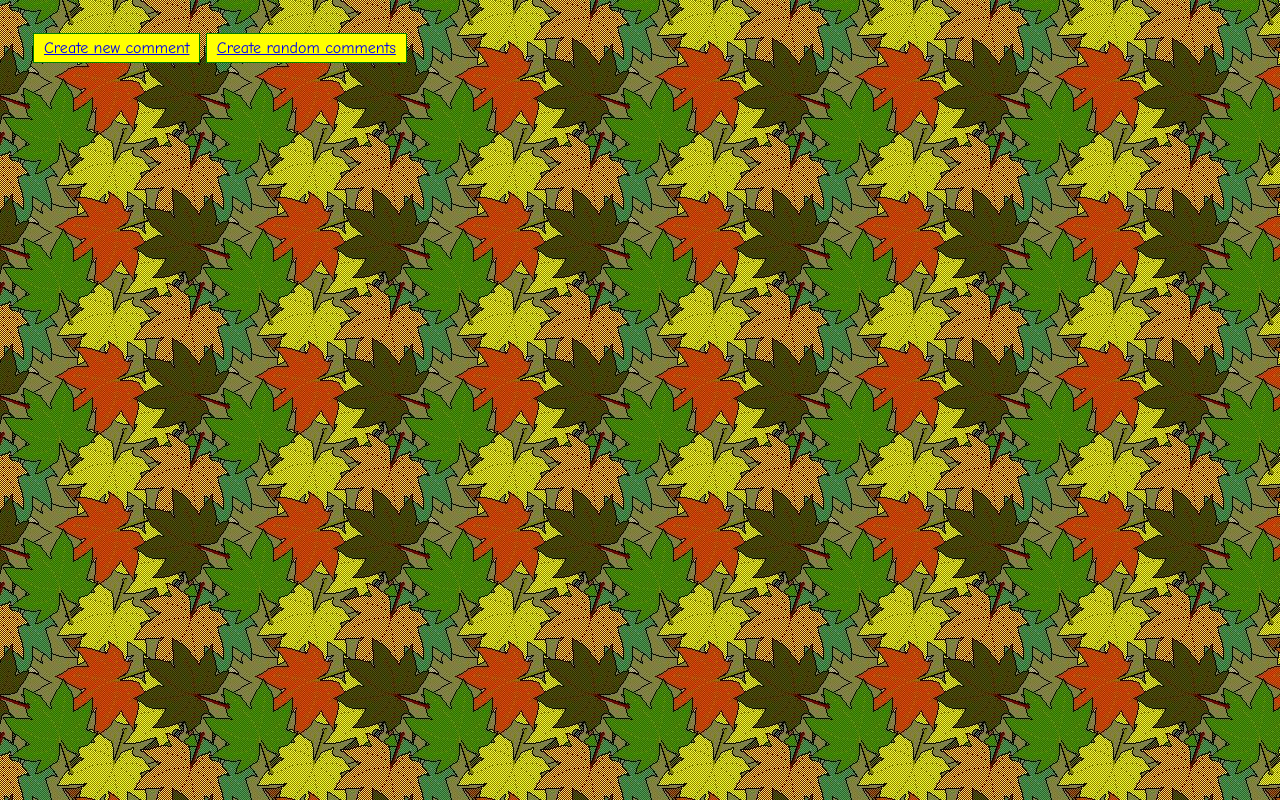
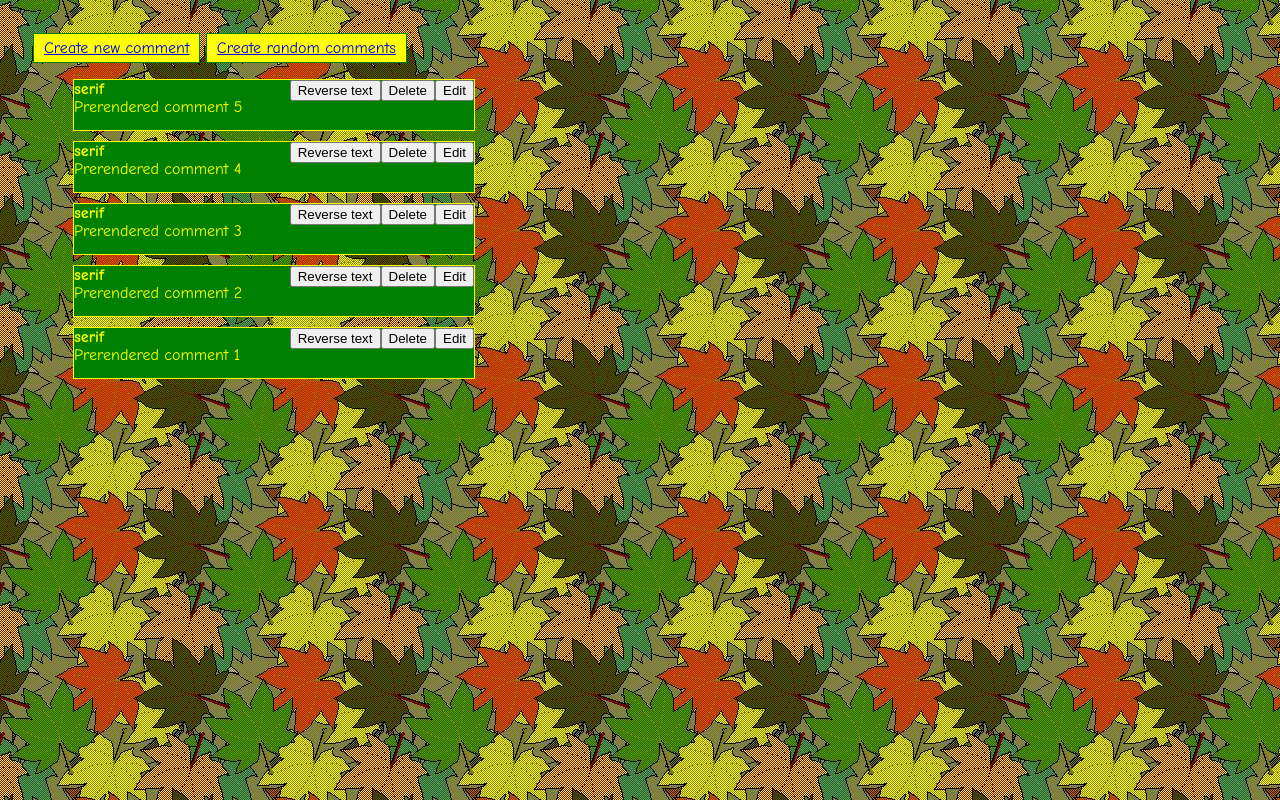
Before and after one commit to aurbano/backbone-demo, a plain HTML site: page index.html in a window 1280 px wide. Drawn offline with Linux system fonts and the light colour scheme.

Commit message:
All tasks done

```diff
--- a/index.html
+++ b/index.html
@@ -36,7 +36,40 @@
 		<div id="application">
 			<a href="#" class="newcomment button">Create new comment</a>
 			<a href="#" class="randomcomment button">Create random comments</a>
-			<ul class="commentlist"></ul>
+			<ul class="commentlist">
+				<!-- Pre-rendered comments -->
+				<li class="comment">
+					<button class="edit">Edit</button>
+					<button class="delete">Delete</button>
+					<button class="reverse">Reverse text</button>
+					<strong>serif</strong><br>
+					Prerendered comment 5
+				</li><li class="comment">
+					<button class="edit">Edit</button>
+					<button class="delete">Delete</button>
+					<button class="reverse">Reverse text</button>
+					<strong>serif</strong><br>
+					Prerendered comment 4
+				</li><li class="comment">
+					<button class="edit">Edit</button>
+					<button class="delete">Delete</button>
+					<button class="reverse">Reverse text</button>
+					<strong>serif</strong><br>
+					Prerendered comment 3
+				</li><li class="comment">
+					<button class="edit">Edit</button>
+					<button class="delete">Delete</button>
+					<button class="reverse">Reverse text</button>
+					<strong>serif</strong><br>
+					Prerendered comment 2
+				</li><li class="comment">
+					<button class="edit">Edit</button>
+					<button class="delete">Delete</button>
+					<button class="reverse">Reverse text</button>
+					<strong>serif</strong><br>
+					Prerendered comment 1
+				</li>
+			</ul>
 		</div>
 		<!-- Application init -->
 		<script type="text/javascript" charset="utf-8">
--- a/js/app/app.js
+++ b/js/app/app.js
@@ -11,7 +11,7 @@
  * @author Bodnar Istvan <istvan@gawker.com>
  */
 
-define(['jquery', 'backbone', 'commentcollection', 'newbuttonview', 'randombuttonview', 'listview'], function($, Backbone, CommentCollection, NewButtonView, RandomButtonView, CommentlistView) {
+define(['jquery', 'backbone', 'commentcollection', 'newbuttonview', 'randombuttonview', 'listview', 'commentmodel'], function($, Backbone, CommentCollection, NewButtonView, RandomButtonView, CommentlistView, CommentModel) {
 
     /*global CommentCollection, CommentlistView, FormView, NewButtonView, RandomButtonView */
 	var App = Backbone.View.extend(
@@ -31,6 +31,13 @@ define(['jquery', 'backbone', 'commentcollection', 'newbuttonview', 'randombutto
 				// bind the RandomButtonView to the already rendered 'randomcomment' DOM element
 				new RandomButtonView({collection: collection, el: this.$el.find('.randomcomment')});
 
+				// I need to populate the collection with the pre-rendered comments
+				$.each(this.$el.find('.commentlist > li.comment'), function(){
+					collection.add(new CommentModel({
+						text: $(this).html().split('<br>')[1],
+						author: $(this).find('strong').text()
+					}));
+				});
 				// create comment list view, assign our empty collection
 				var listview = new CommentlistView({collection: collection, el: this.$el.find('.commentlist')});
 				listview.render();
--- a/js/view/formview.js
+++ b/js/view/formview.js
@@ -9,6 +9,10 @@ define([
   'jquery',
   'mustache'
 ], function($, Mustache){
+
+	// Event aggregator
+	var tunnel = _.extend({}, Backbone.Events);
+
 	/*global Mustache, CommentView, CommentModel */
 	var FormView = Backbone.View.extend(
 	/** @lends FormView.prototype */
@@ -40,6 +44,11 @@ define([
 			 * View init method, subscribing to model events
 			 */
 			initialize: function () {
+				// Event aggregator
+				_.bindAll(this, "remove");
+				tunnel.bind('remove', this.remove);
+				tunnel.trigger('remove');
+
 				this.model.on('change', this.updateFields, this);
 				this.model.on('destroy', this.remove, this);
 			},
@@ -49,6 +58,7 @@ define([
 			 * @returns {FormView} Returns the view instance itself, to allow chaining view commands.
 			 */
 			render: function () {
+				// Close open view
 				var template = $('#form-template').text();
 				var template_vars = {
 					author: this.model.get('author'),
@@ -91,7 +101,7 @@ define([
 			*/
 			cancel: function () {
 				// make sure user wants to cancel
-				if(!confirm('Are you sure?')) return false;
+				if(!confirm('You will lose your changes! Do you want to continue?')) return false;
 				// clean up form
 				this.remove();
 				return false;
```
Also changed, not shown: 1 other file.
